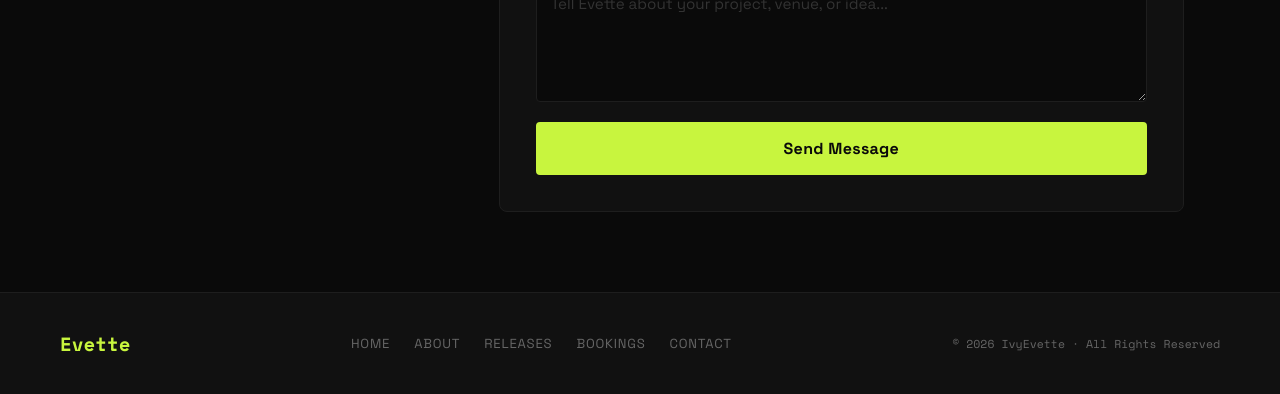
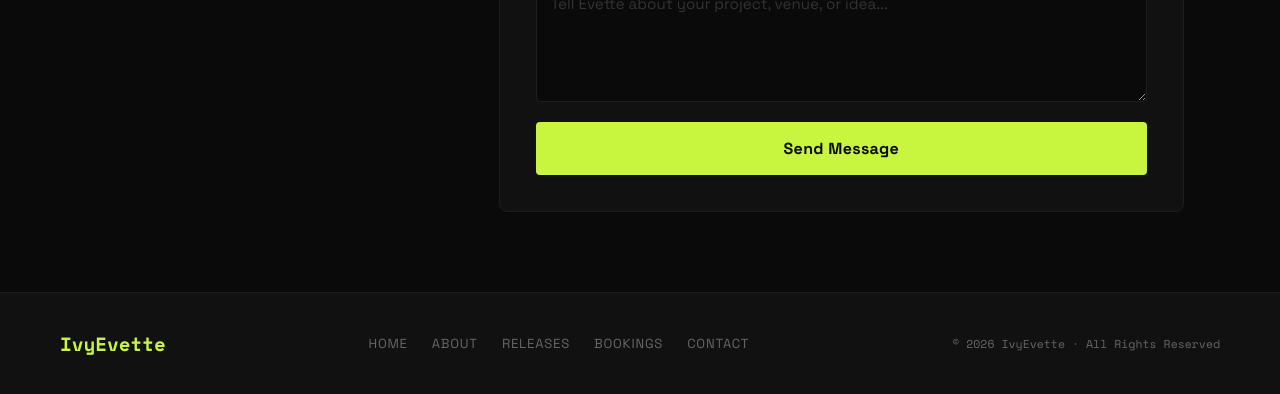
Before and after one commit to LatyshevaSV/diploma_project, a website: page public/main_page/index.html in a window 1280 px wide. Shown: the part 3670-4064 px from the top of the page. Drawn offline with nearby package versions, Linux system fonts and the light colour scheme.

Commit message:
Fifth commit. Update

```diff
--- a/public/main_page/index.html
+++ b/public/main_page/index.html
@@ -291,7 +291,7 @@
   <!-- Footer -->
   <footer>
     <div class="footer-inner">
-      <div class="footer-logo"><span>Evette</span></div>
+      <div class="footer-logo"><span>IvyEvette</span></div>
       <div class="footer-links">
         <a href="#top">Home</a>
         <a href="#about">About</a>
```
Also changed, not shown: public/admin_panel/admin-script.js (+15 -15 lines), public/main_page/script.js (+4 -4 lines), public/main_page/styles.css (+17 -17 lines).
